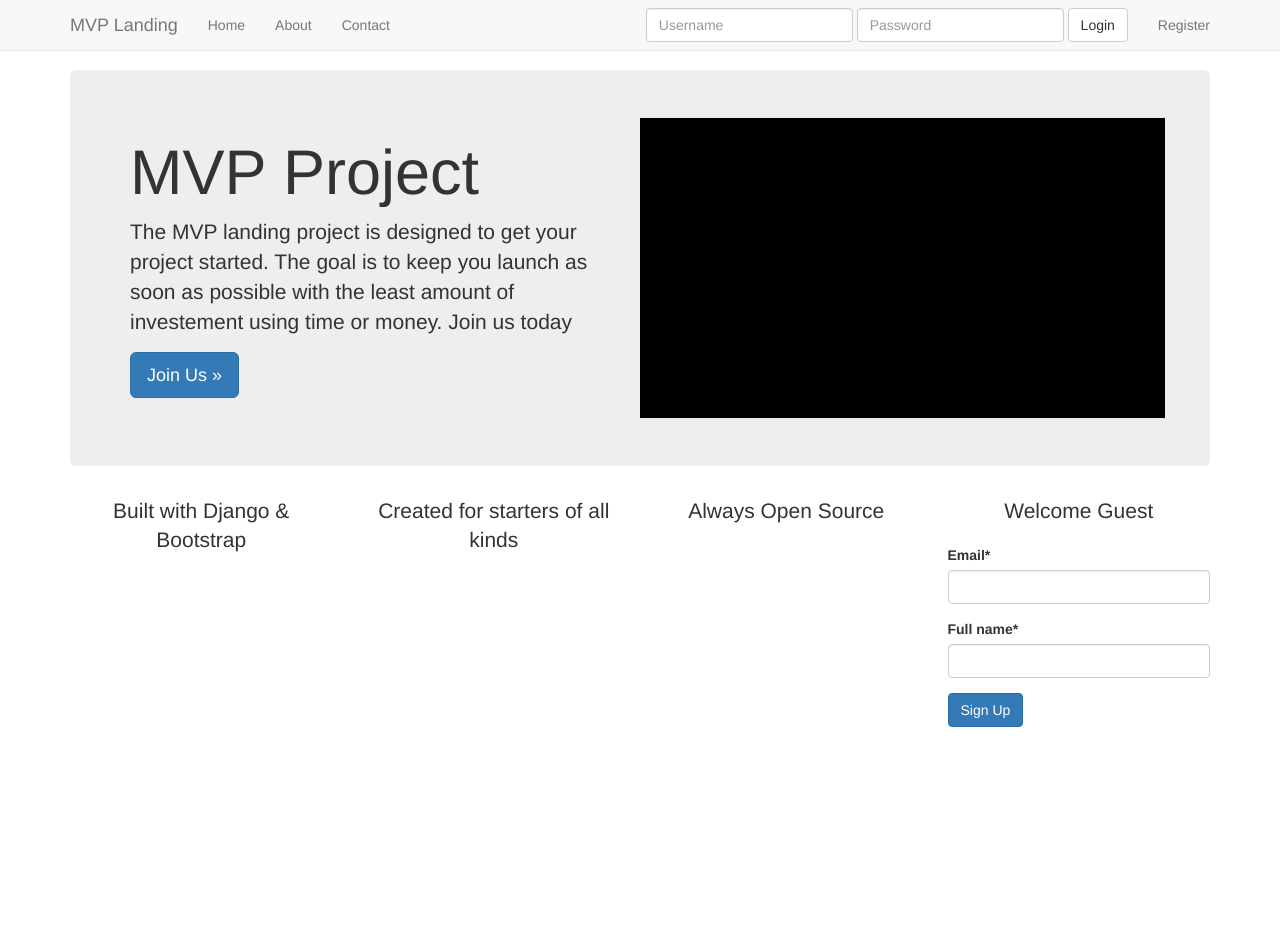
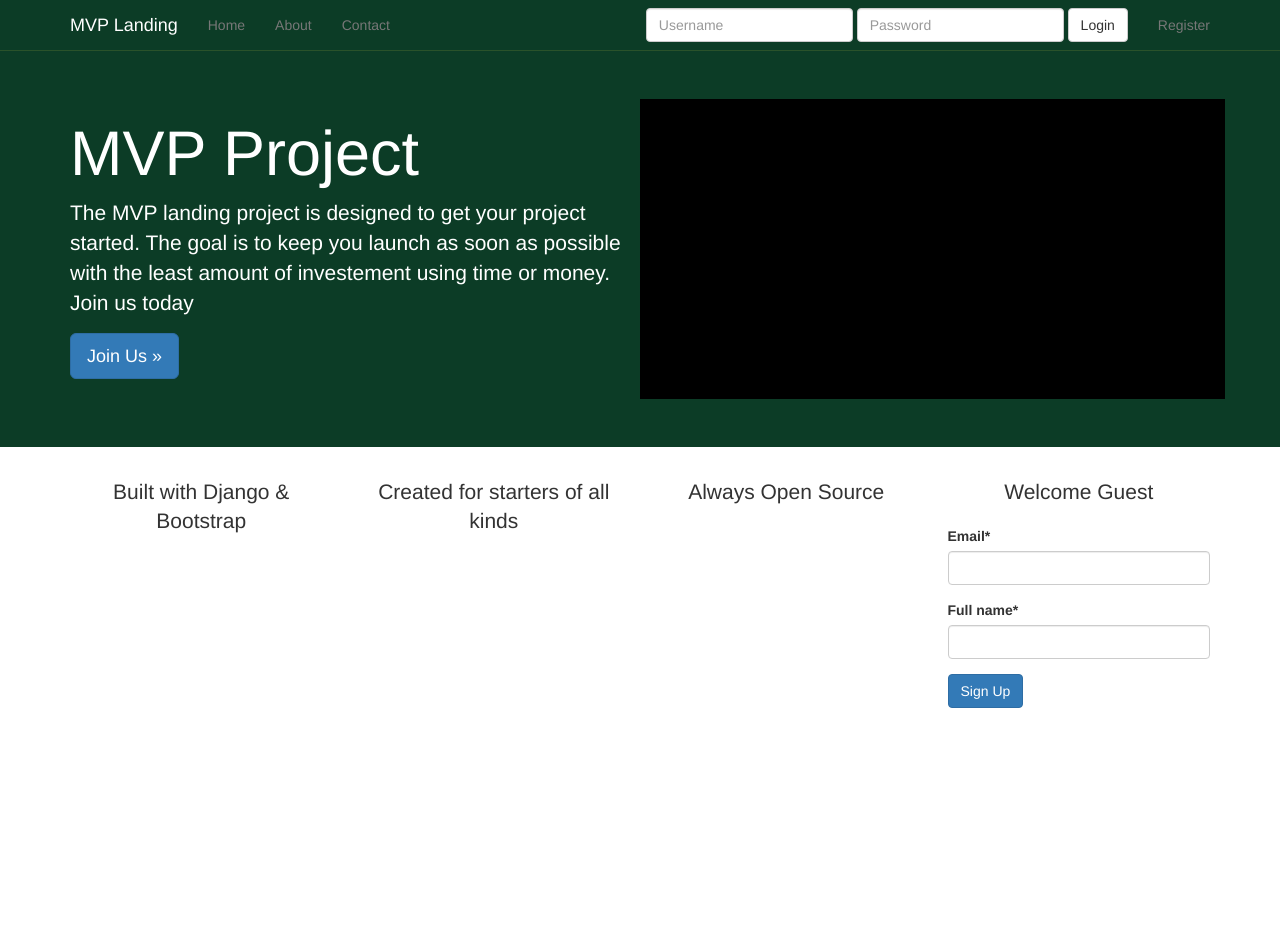
Before and after one commit to Savanand/mvp, a Django app: page / in a window 1280 px wide. Shown: the top 926 px of the page. Run offline with Django 3.2, Linux system fonts and the light colour scheme; some libraries are stand-ins or nearby versions.

Commit message:
added style to the mvp page- in navbar

```diff
--- a/static_in_pro/our_static/css/navbar-static-top.css
+++ b/static_in_pro/our_static/css/navbar-static-top.css
@@ -4,4 +4,29 @@ body {
 
 .navbar-static-top {
   margin-bottom: 19px;
+  	background-color: #0C3C26;
+	color: #FFF;
+border-color: #2a522a;
 }
+
+.navbar-default .navbar-brand {
+    color: #fff;
+}
+.navbar-default .navbar-brand:hover {
+    color: #777;
+}
+
+.navbar-default .navbar-nav>li>a:hover {
+    color: #999;
+}
+
+.navbar-default .navbar-toggle {
+  border-color: transparent !important;
+}
+
+.navbar-toggle:hover {
+	background-color: #2a522a !important;
+}
+.navbar-toggle {
+	background-color: #0C3C26 !important;
+}
--- a/templates/base.html
+++ b/templates/base.html
@@ -26,11 +26,12 @@
     <!-- Static navbar -->
     {% include 'navbar.html' %}
     <!-- include happens when we render page i.e from when view.py render at the end of function -->
-    <div class="container">
 
       {% block jumbotron %}
 
       {% endblock %}
+
+    <div class="container">
         <!-- Main component for a primary marketing message or call to action -->
       {% block content %}
 
--- a/templates/home.html
+++ b/templates/home.html
@@ -5,7 +5,13 @@
 
 <style type="text/css">
 {% block style %}
-
+.navbar-static-top{
+	margin-bottom: 0px !important;
+}
+.jumbotron{
+	background-color: #0C3C26;
+	color: #FFF;
+}
 {% endblock %}
 </style>
 
@@ -13,6 +19,7 @@
 
 {% block jumbotron %}
 <div class="jumbotron">
+    <div class="container">
 	 	<div class="row">
 	         <div class="col-sm-6">
 	            <h1>MVP Project</h1>
@@ -24,6 +31,7 @@
 	         </div>
 	         <div class="col-sm-6" style="background-color:black; height:300px;">
 
+	         </div>
 	    </div>
     </div>
 </div>
```
Also changed, not shown: db.sqlite3. Lines whose indentation alone changed are shown as unchanged.
